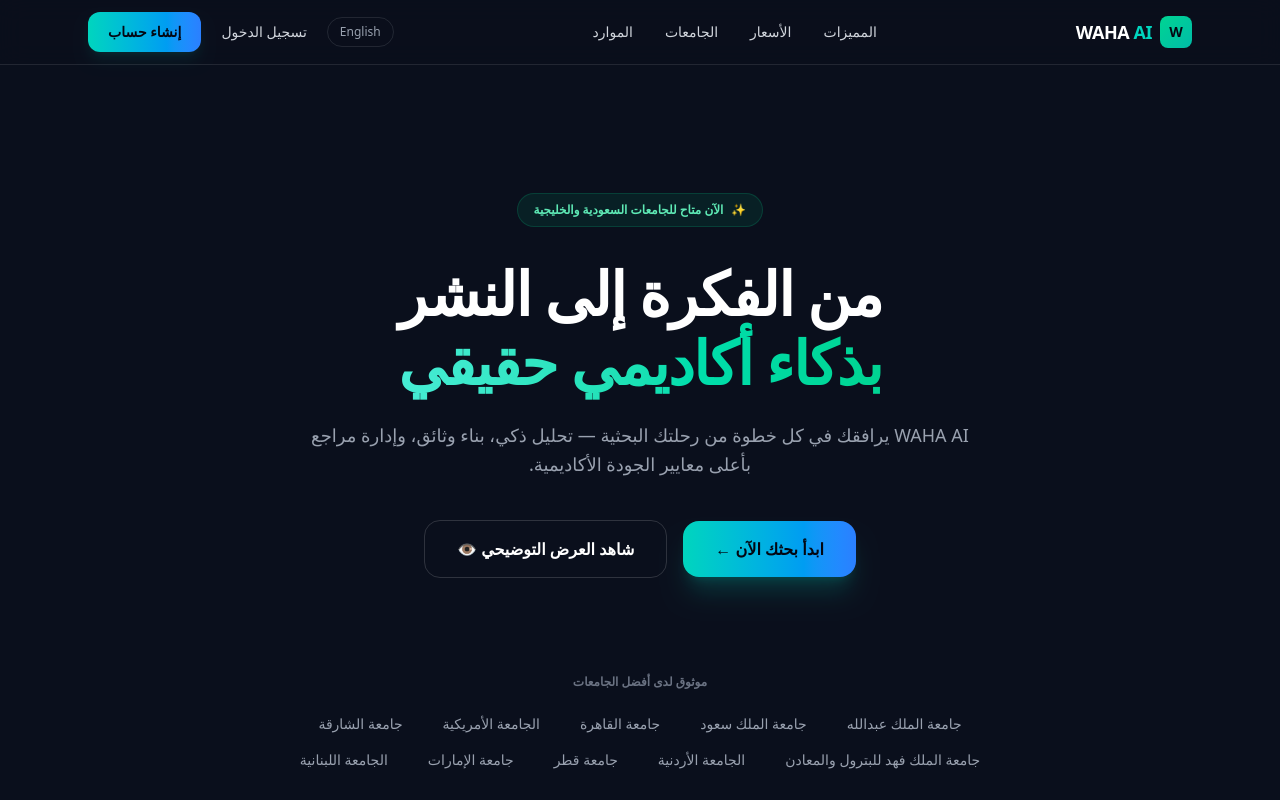
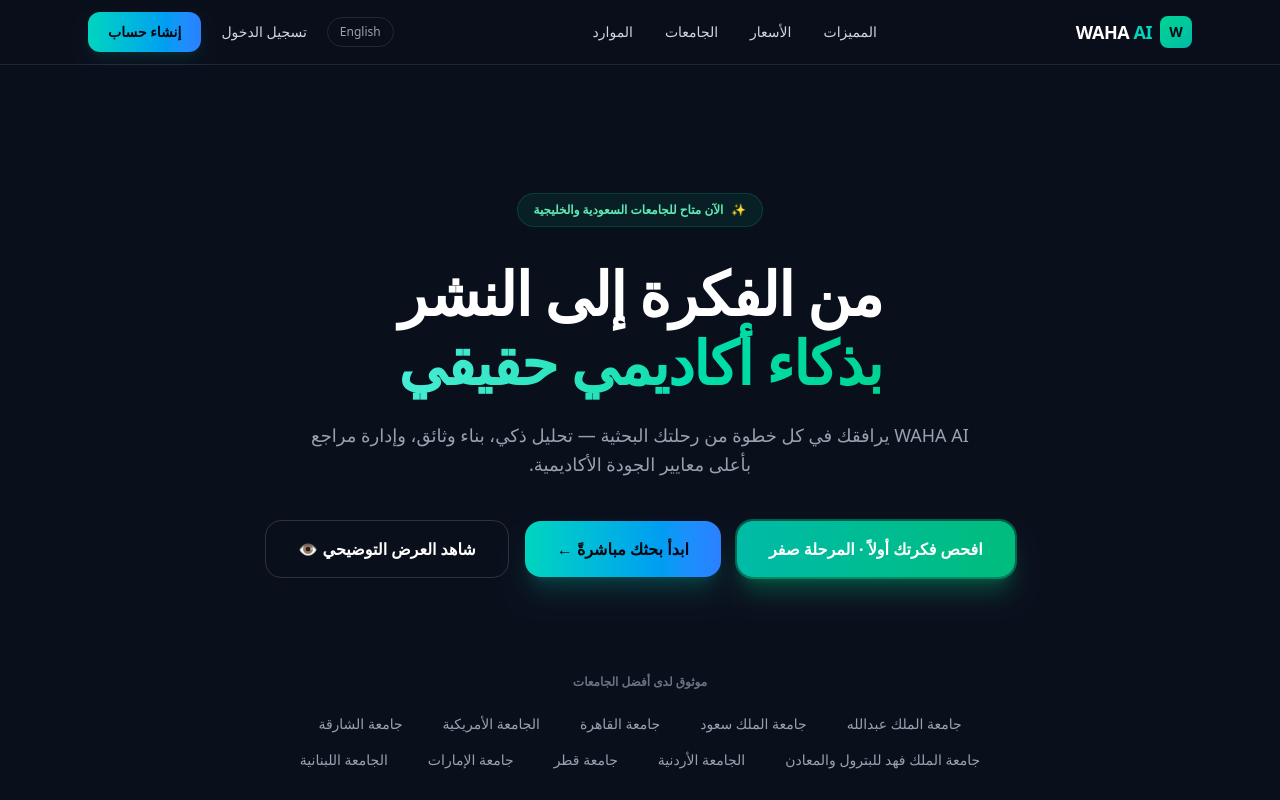
Before and after one commit to wahaaico-ui/waha-ai, a Next.js app: page / in a window 1280 px wide. Shown: the top 800 px of the page. Built offline with nearby package versions, Linux system fonts and the light colour scheme.

Commit message:
homepage: add prominent verify-idea CTA as primary phase-0 entry point

```diff
--- a/src/app/page.tsx
+++ b/src/app/page.tsx
@@ -24,7 +24,8 @@ const COPY = {
     h1a: 'من الفكرة إلى النشر',
     h1b: 'بذكاء أكاديمي حقيقي',
     subtitle: 'WAHA AI يرافقك في كل خطوة من رحلتك البحثية — تحليل ذكي، بناء وثائق، وإدارة مراجع بأعلى معايير الجودة الأكاديمية.',
-    cta1: 'ابدأ بحثك الآن ←',
+    ctaVerify: 'افحص فكرتك أولاً · المرحلة صفر',
+    cta1: 'ابدأ بحثك مباشرةً ←',
     cta2: 'شاهد العرض التوضيحي 👁',
     trusted: 'موثوق لدى أفضل الجامعات',
     howTitle: 'كيف يعمل WAHA AI',
@@ -39,7 +40,8 @@ const COPY = {
     h1a: 'From idea to publication',
     h1b: 'with real academic intelligence',
     subtitle: 'WAHA AI walks with you through every step of your research journey — smart analysis, document building, and reference management at the highest academic quality standards.',
-    cta1: 'Start your research →',
+    ctaVerify: 'Verify your idea first · Phase 0',
+    cta1: 'Skip to research →',
     cta2: 'Watch the demo 👁',
     trusted: 'Trusted by leading universities',
     howTitle: 'How WAHA AI works',
@@ -108,6 +110,12 @@ export default function WahaLandingPage() {
 
         <div className="flex flex-col sm:flex-row items-center justify-center gap-4">
           <Link
+            href="/verify-idea"
+            className="w-full sm:w-auto px-8 py-4 bg-gradient-to-l from-emerald-500 to-teal-500 hover:from-emerald-400 hover:to-teal-400 text-white font-bold rounded-2xl transition-all shadow-xl shadow-emerald-500/30 text-base ring-2 ring-emerald-400/40"
+          >
+            {t.ctaVerify}
+          </Link>
+          <Link
             href="/research"
             className="w-full sm:w-auto px-8 py-4 bg-gradient-to-l from-blue-500 to-teal-400 hover:from-blue-400 hover:to-teal-300 text-gray-950 font-bold rounded-2xl transition-all shadow-xl shadow-teal-500/20 text-base"
           >
```
